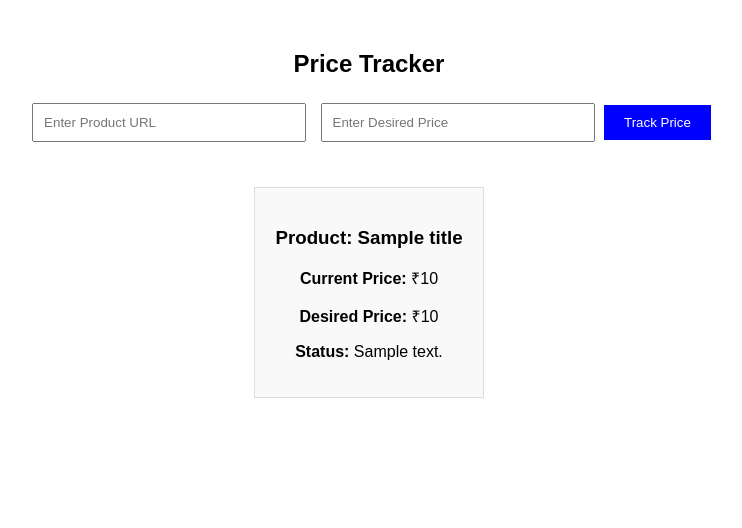
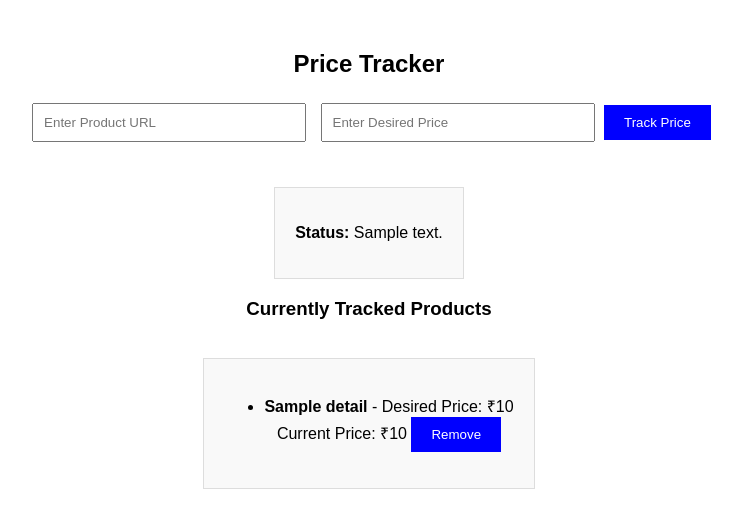
Before and after one commit to haritraman/PRICE-TRACKER, a Flask app: template templates/index.html in a window 1280 px wide. Shown: the top 528 px of the page, without its empty margins (271-1013 px from the left). Run offline with Flask 3, Linux system fonts and the light colour scheme; the template is opened without the code that fills it: most values are stand-ins (such as "Sample title", 1, 10 or a date in 2020).

Commit message:
Added price drop alert through a telegram bot

```diff
--- a/app.py
+++ b/app.py
@@ -1,11 +1,28 @@
-from flask import Flask,render_template, request, jsonify
+from flask import Flask, render_template, request, redirect
 import requests
 from bs4 import BeautifulSoup
+from apscheduler.schedulers.background import BackgroundScheduler
 
 app = Flask(__name__)
 
+# Telegram Bot Details
+BOT_TOKEN = "7515179552:AAE9P-rVQaLqawrQHZyYIeMcCTJ0oj5YJ-A"
+CHAT_ID = "1804074852"
+
+# Store tracking details
+tracked_products = {}
+
+def send_telegram_message(message):
+    """Send a notification to Telegram."""
+    url = f"https://api.telegram.org/bot{BOT_TOKEN}/sendMessage"
+    params = {"chat_id": CHAT_ID, "text": message}
+    requests.post(url, params=params)
+
 def get_price(url):
-    headers = {"User-Agent": "Mozilla/5.0 (Windows NT 10.0; Win64; x64) AppleWebKit/537.36 (KHTML, like Gecko) Chrome/132.0.0.0 Safari/537.36"}
+    """Scrape price from Amazon or Flipkart."""
+    headers = {
+        "User-Agent": "Mozilla/5.0 (Windows NT 10.0; Win64; x64) AppleWebKit/537.36 (KHTML, like Gecko) Chrome/132.0.0.0 Safari/537.36"
+    }
 
     response = requests.get(url, headers=headers)
     soup = BeautifulSoup(response.content, 'html.parser')
@@ -23,46 +40,70 @@ def get_price(url):
         "title": title.get_text(strip=True) if title else "N/A",
         "price": price.get_text(strip=True) if price else "N/A"
     }
+
+def check_price():
+    """Check price every hour and send notification if price drops."""
+    for url, details in tracked_products.items():
+        data = get_price(url)
+        if data["price"] == "N/A":
+            continue  # Skip if price not found
+
+        try:
+            current_price = float(data["price"].replace("₹", "").replace(",", "").strip())
+        except ValueError:
+            continue  # Skip if price conversion fails
+
+        tracked_products[url]["current_price"] = current_price  # Update current price
+
+        # Check if current price is lower than or equal to desired price
+        if current_price <= details["desired_price"]:
+            message = f"🔥 Price Drop Alert! 🔥\n{data['title']}\nCurrent Price: ₹{current_price}\nBuy Now: {url}"
+            send_telegram_message(message)
+
 @app.route('/')
 def home():
-    return render_template('index.html')
-@app.route('/about')
-def about():
-    return "This is the About page."
-@app.route('/track', methods=['GET','POST'])
+    return render_template('index.html', tracked_products=tracked_products)
+
+@app.route('/track', methods=['POST'])
 def track():
-    if request.method=='POST':
-        product_url=request.form.get("url")
-        desired_price = request.form.get("desired_price")
-    else:
-        product_url = request.args.get("url")
-        desired_price = request.args.get("desired_price")
+    """Track a new product."""
+    product_url = request.form.get("url")
+    desired_price = request.form.get("desired_price")
 
     if not product_url or not desired_price:
-        return render_template("index.html",error= "Both URL and Desired Price are required"),400
+        return render_template("index.html", error="Both URL and Desired Price are required", tracked_products=tracked_products), 400
 
     try:
-        desired_price = float(desired_price)  # Convert input to float
+        desired_price = float(desired_price)
     except ValueError:
-        return render_template("index.html",error="Invalid price format"),400
+        return render_template("index.html", error="Invalid price format", tracked_products=tracked_products), 400
 
-    data = get_price(product_url)
+    # Get initial product details
+    product_data = get_price(product_url)
+    if "error" in product_data:
+        return render_template("index.html", error="Unsupported website", tracked_products=tracked_products), 400
 
-    if data["price"] == "N/A":
-        return render_template("index.html",error= "Could not fetch the price"),400
-    try:
-        current_price = float(data["price"].replace("₹", "").replace(",", "").strip())
-    except ValueError:
-        return render_template("index.html", error="Error parsing price"), 400  # Return a valid tuple
+    tracked_products[product_url] = {
+        "title": product_data["title"],
+        "desired_price": desired_price,
+        "current_price": product_data["price"]
+    }
+    check_price()
 
+    return redirect('/')
 
-    # Check price condition
-    if current_price <= desired_price:
-        message = f"Good news! The price of '{data['title']}' has dropped to {current_price}!"
-    else:
-        message = f"Current price of '{data['title']}' is {current_price}. Waiting for {desired_price}."
+@app.route('/remove', methods=['POST'])
+def remove():
+    """Remove a tracked product."""
+    product_url = request.form.get("url")
+    if product_url in tracked_products:
+        del tracked_products[product_url]
+    return redirect('/')
 
-    return render_template("index.html",title=data["title"], current_price= current_price, desired_price= desired_price, message= message)
+# Scheduler to check prices every hour
+scheduler = BackgroundScheduler()
+scheduler.add_job(check_price, 'interval', hours=1)
+scheduler.start()
 
 if __name__ == '__main__':
     app.run(debug=True)
--- a/templates/index.html
+++ b/templates/index.html
@@ -25,7 +25,7 @@
             border: none;
             cursor: pointer;
         }
-        .result {
+        .result, .tracked {
             margin-top: 20px;
             padding: 20px;
             border: 1px solid #ddd;
@@ -49,13 +49,30 @@
         <p class="error">{{ error }}</p>
     {% endif %}
 
-    {% if title %}
+    {% if message %}
         <div class="result">
-            <h3>Product: {{ title }}</h3>
-            <p><strong>Current Price:</strong> ₹{{ current_price }}</p>
-            <p><strong>Desired Price:</strong> ₹{{ desired_price }}</p>
             <p><strong>Status:</strong> {{ message }}</p>
         </div>
     {% endif %}
+
+    <h3>Currently Tracked Products</h3>
+    {% if tracked_products %}
+        <div class="tracked">
+            <ul>
+                {% for url, details in tracked_products.items() %}
+                    <li>
+                        <strong>{{ details.title }}</strong> - Desired Price: ₹{{ details.desired_price }}
+                        <br>Current Price: ₹{{ details.current_price if details.current_price else 'Fetching...' }}
+                        <form action="/remove" method="post" style="display:inline;">
+                            <input type="hidden" name="url" value="{{ url }}">
+                            <button type="submit">Remove</button>
+                        </form>
+                    </li>
+                {% endfor %}
+            </ul>
+        </div>
+    {% else %}
+        <p>No products are being tracked currently.</p>
+    {% endif %}
 </body>
 </html>
```
Also changed, not shown: price_tracker.db (added).
